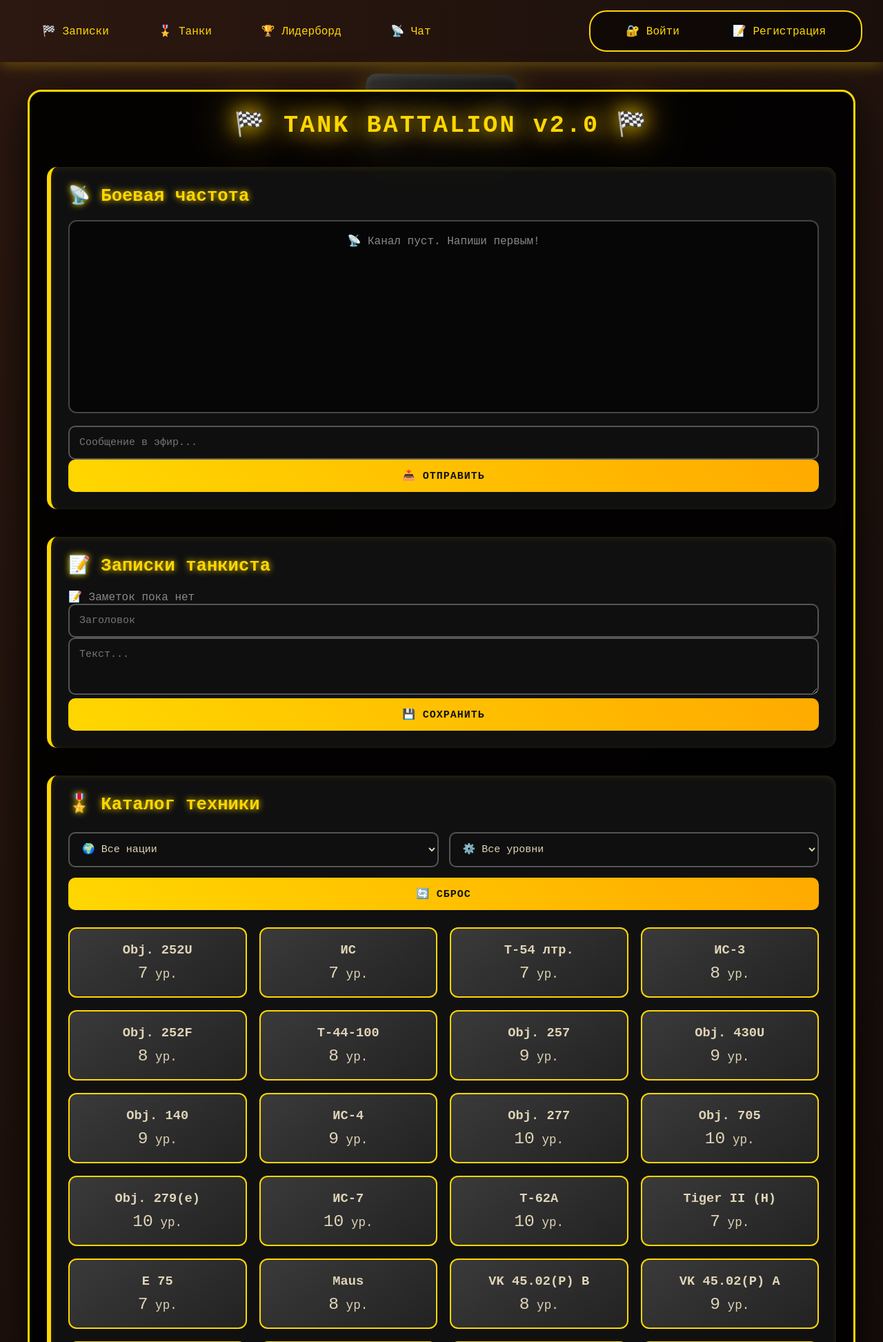
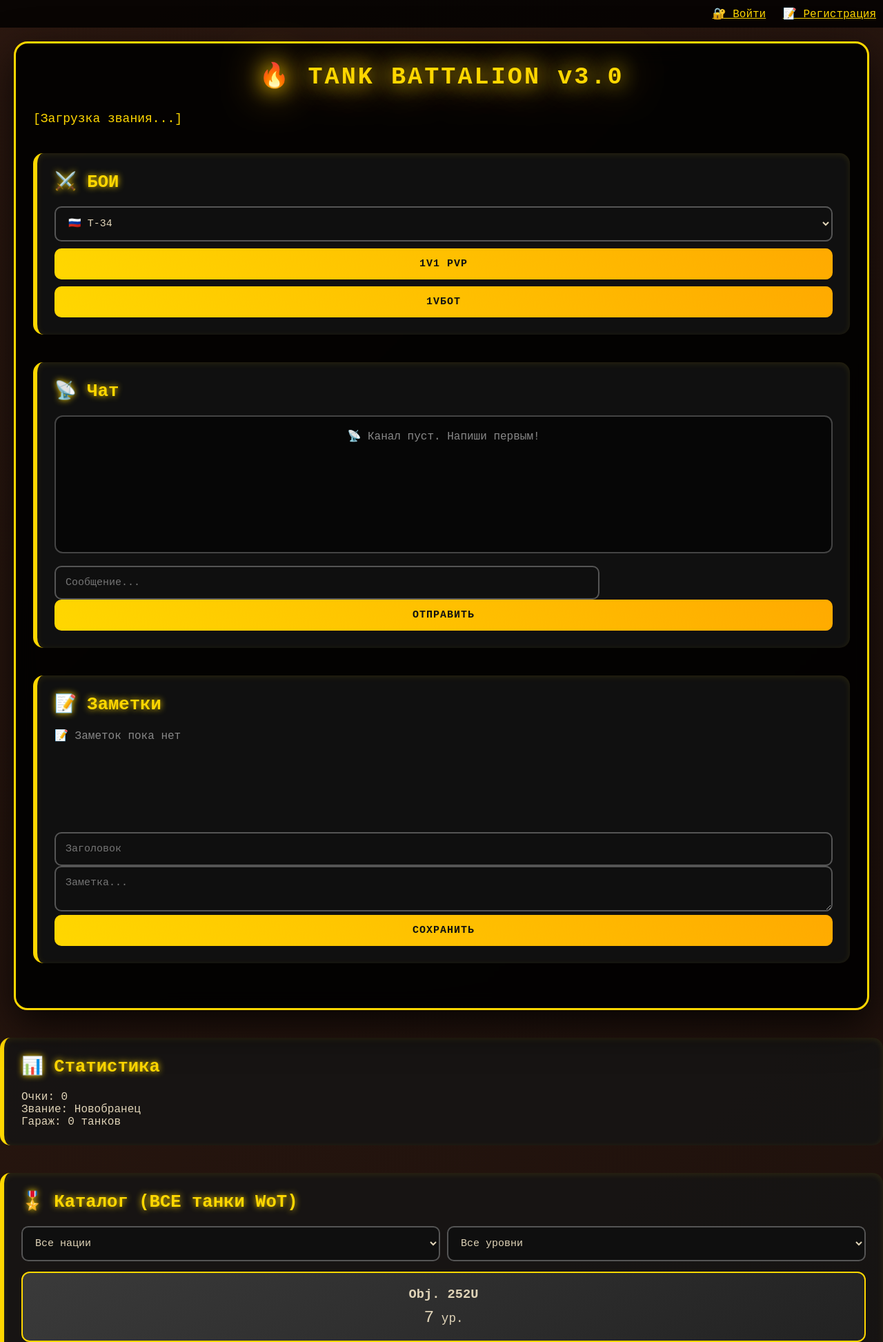
Before and after one commit to lCatapl/-3AnUCKU_TAHKUCTA, a Flask app: page / in a window 1280 px wide. Shown: the top 1945 px of the page at 69% size. Run offline with Flask 3, Linux system fonts and the light colour scheme; data that the repository does not hold is empty.

Commit message:
Update index.html

```diff
--- a/templates/index.html
+++ b/templates/index.html
@@ -1,87 +1,103 @@
-<!-- templates/index.html -->
-{% extends "base.html" %}
-{% block title %}Tank Battalion{% endblock %}
-{% block content %}
-<div class="tank-container" id="tank">
-    <div class="tank" id="tank-body"></div>
+<!DOCTYPE html>
+<html>
+<head>
+    <title>Записки Танкиста</title>
+    <link rel="stylesheet" href="{{ url_for('static', filename='style.css') }}">
+    <script src="{{ url_for('static', filename='script.js') }}" defer></script>
+</head>
+<body>
+    <!-- ПРОСТАЯ НАВИГАЦИЯ (только вход) -->
+    <nav style="padding: 10px; background: rgba(0,0,0,0.8); text-align: right;">
+        {% if not session.username %}
+            <a href="/login" style="color: #ffd700;">🔐 Войти</a>
+            <a href="/register" style="color: #ffd700; margin-left: 15px;">📝 Регистрация</a>
+        {% else %}
+            <span style="color: #44ff44;">👋 {{ session.username }}</span>
+            <a href="/logout" style="color: #ffaa00; margin-left: 15px;">Выйти</a>
+        {% endif %}
+    </nav>
+
+    <div class="main-container">
+        <!-- ЛЕВАЯ КОЛОНА - 2/3 (ИГРА + ЧАТ + ЗАМЕТКИ) -->
+        <div class="left-panel">
+            <!-- ТАНКОВЫЙ HUD -->
+            <div class="hud">
+                <h1>🔥 TANK BATTALION v3.0</h1>
+                <div id="nav-rank" style="color: #ffd700; font-size: 18px; margin-bottom: 20px;">
+                    [Загрузка звания...]
                 </div>
 
-<div class="hud">
-    <h1>🏁 TANK BATTALION v2.0 🏁</h1>
-
-    <!-- Чат -->
+                <!-- БОИ -->
                 <div class="section">
-        <h2>📡 Боевая частота</h2>
-        <div id="chat-container"></div>
-        <form id="chat-form">
-            <input type="text" id="chat-input" placeholder="Сообщение в эфир..." required>
-            <button type="submit">📤 Отправить</button>
-        </form>
+                    <h2>⚔️ БОИ</h2>
+                    <div style="display: flex; gap: 10px; flex-wrap: wrap;">
+                        <select id="battle-tank">
+                            <option value="Т-34">🇷🇺 Т-34</option>
+                            <option value="ИС-7">🇷🇺 ИС-7</option>
+                            <option value="Tiger">🇩🇪 Tiger</option>
+                            <option value="Maus">🇩🇪 Maus</option>
+                        </select>
+                        <button onclick="startPvP()">1v1 PVP</button>
+                        <button onclick="startPvE()">1vБот</button>
+                    </div>
+                    <div id="battle-result"></div>
                 </div>
 
-    <!-- Заметки -->
+                <!-- ЧАТ -->
                 <div class="section">
-        <h2>📝 Записки танкиста</h2>
-        <div id="notes-list"></div>
-        <form id="notes-form">
-            <input type="text" id="note-title" placeholder="Заголовок">
-            <textarea id="note-content" placeholder="Текст..." rows="3"></textarea>
-            <button type="submit">💾 Сохранить</button>
-        </form>
+                    <h2>📡 Чат</h2>
+                    <div id="chat-container" style="height: 200px;"></div>
+                    <input id="chat-input" placeholder="Сообщение..." style="width: 70%;">
+                    <button onclick="sendChat()">Отправить</button>
                 </div>
 
-    <!-- Каталог танков -->
+                <!-- ЗАМЕТКИ -->
                 <div class="section">
-        <h2>🎖️ Каталог техники</h2>
-        <div class="filters">
+                    <h2>📝 Заметки</h2>
+                    <div id="notes-list" style="height: 150px; overflow-y: auto;"></div>
+                    <input id="note-title" placeholder="Заголовок">
+                    <textarea id="note-content" placeholder="Заметка..." rows="2"></textarea>
+                    <button onclick="saveNote()">Сохранить</button>
+                </div>
+            </div>
+        </div>
+
+        <!-- ПРАВАЯ КОЛОНА - 1/3 (КАТАЛОГ + СТАТ) -->
+        <div class="right-panel">
+            <!-- СТАТИСТИКА -->
+            <div class="section">
+                <h2>📊 Статистика</h2>
+                <div id="stats-panel">
+                    Очки: <span id="score">0</span><br>
+                    Звание: <span id="rank">Новобранец</span><br>
+                    Гараж: <span id="garage-count">0</span> танков
+                </div>
+            </div>
+
+            <!-- КАТАЛОГ ТАНКОВ -->
+            <div class="section">
+                <h2>🎖️ Каталог (ВСЕ танки WoT)</h2>
+                <div style="display: flex; gap: 10px; margin-bottom: 15px;">
                     <select id="nation-filter">
-                <option value="">🌍 Все нации</option>
+                        <option value="">Все нации</option>
                         <option value="СССР">🇷🇺 СССР</option>
                         <option value="Германия">🇩🇪 Германия</option>
                         <option value="США">🇺🇸 США</option>
+                        <option value="Франция">🇫🇷 Франция</option>
+                        <option value="Британия">🇬🇧 Британия</option>
+                        <option value="Китай">🇨🇳 Китай</option>
+                        <option value="Япония">🇯🇵 Япония</option>
                     </select>
                     <select id="tier-filter">
-                <option value="">⚙️ Все уровни</option>
+                        <option value="">Все уровни</option>
                         <option value="10">X</option>
                         <option value="9">IX</option>
+                        <option value="8">VIII</option>
                     </select>
-            <button onclick="clearFilters()">🔄 Сброс</button>
                 </div>
-        <div id="tank-catalog" class="tank-grid"></div>
+                <div id="tank-catalog"></div>
             </div>
         </div>
-
-<!-- В секцию каталога -->
-<div class="section">
-    <h2>⚔️ БОЙ 1v1</h2>
-    <select id="battle-tank">
-        <option>Т-34</option>
-        <option>ИС-7</option>
-        <option>Tiger II</option>
-        <option>Maus</option>
-    </select>
-    <button onclick="startBattle()">🚀 В БОЙ!</button>
-    <div id="battle-result"></div>
     </div>
-
-<!-- ⚔️ БОЙ 1v1 ПРОТИВ БОТА ⚔️ -->
-<div class="section">
-    <h2>⚔️ БОЙ 1v1</h2>
-    <div style="display: flex; gap: 15px; align-items: center; flex-wrap: wrap; margin-bottom: 20px;">
-        <select id="battle-tank" style="flex: 1; min-width: 150px;">
-            <option value="Т-34">🇷🇺 Т-34 (IV)</option>
-            <option value="ИС-7">🇷🇺 ИС-7 (X)</option>
-            <option value="Tiger II">🇩🇪 Tiger II (VII)</option>
-            <option value="Maus">🇩🇪 Maus (X)</option>
-            <option value="T29">🇺🇸 T29 (VIII)</option>
-            <option value="AMX 50 120">🇫🇷 AMX 50 120 (VIII)</option>
-        </select>
-        <button onclick="startBattle()" style="padding: 15px 30px; font-size: 18px;">🚀 В БОЙ!</button>
-    </div>
-    <div id="battle-result" style="background: rgba(0,0,0,0.8); padding: 20px; border-radius: 10px; border-left: 5px solid #ff4444; min-height: 60px; display: flex; align-items: center;"></div>
-    <div id="battle-stats" style="margin-top: 15px; font-size: 14px; color: #aaa;"></div>
-</div>
-
-<script src="{{ url_for('static', filename='script.js') }}"></script>
-<link rel="stylesheet" href="{{ url_for('static', filename='style.css') }}">
-{% endblock %}
+</body>
+</html>
```
Lines whose indentation alone changed are shown as unchanged.
